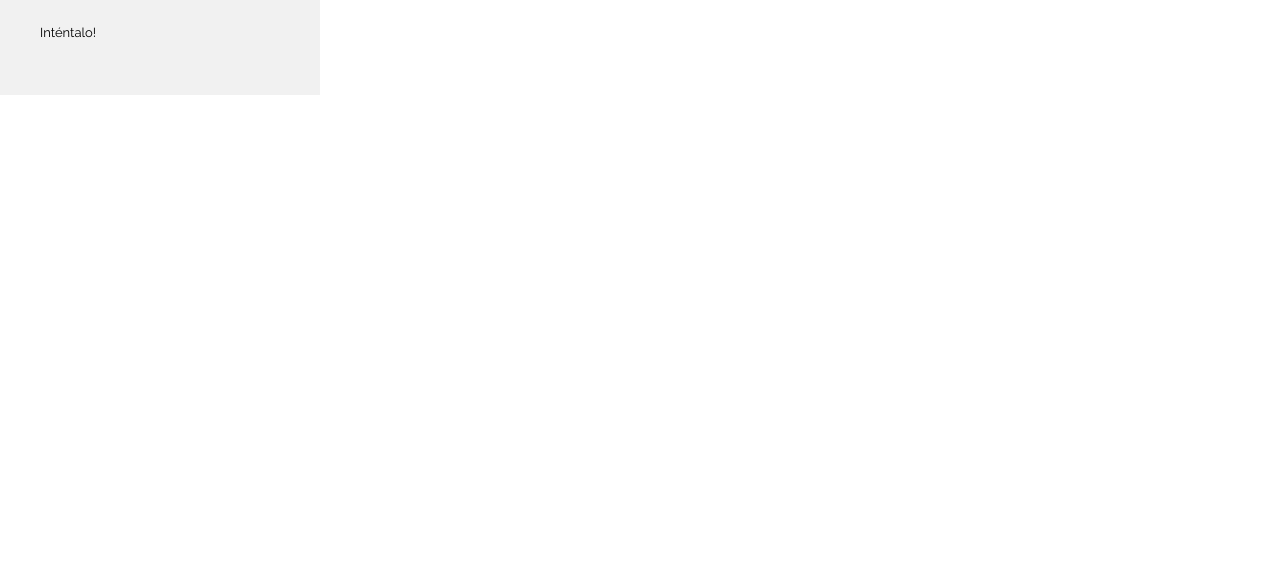
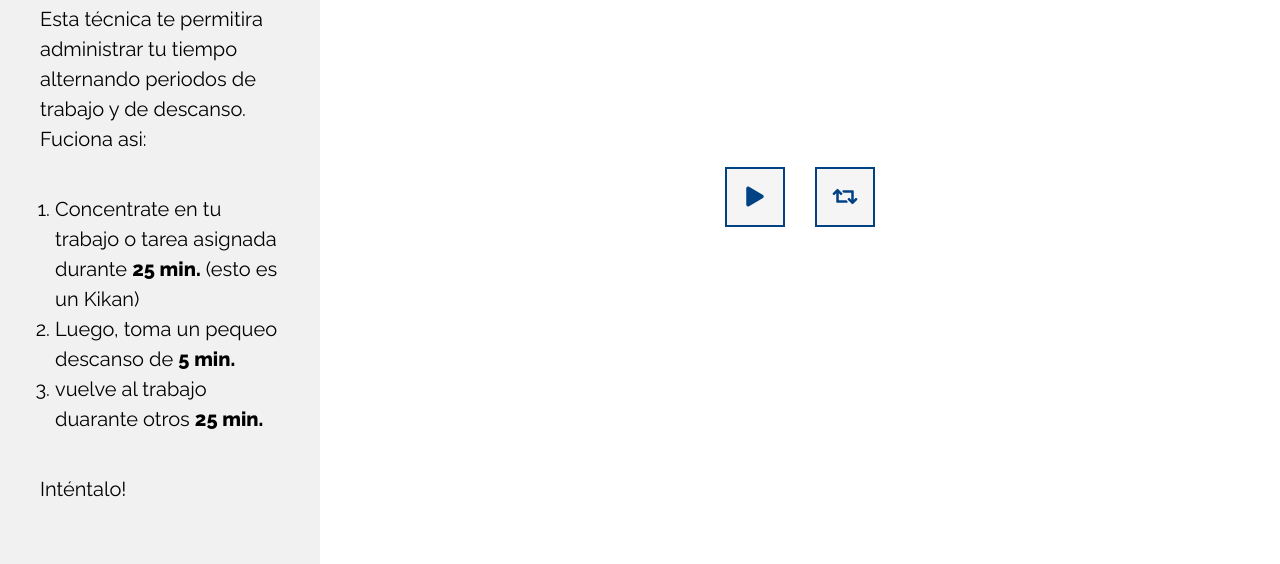
Before and after one commit to ericeladio/Kikan-timer, a plain HTML site: page index.html in a window 1280 px wide. Shown: the part 751-1315 px from the top of the page. Before the commit the page ends 846 px from the top, so only its background shows below. Drawn offline with Linux system fonts and the light colour scheme.

Commit message:
add media from monitor and img svg

```diff
--- a/css/style.css
+++ b/css/style.css
@@ -1,4 +1,4 @@
-@import url('https://fonts.googleapis.com/css2?family=Raleway:wght@400;500;600&display=swap');
+@import url('https://fonts.googleapis.com/css2?family=Raleway:ital,wght@0,400;0,600;0,800;1,500&display=swap');
 
 :root {
 	--blue: #004283;
@@ -237,3 +237,17 @@ img {
 		border: solid white;
 	}
 }
+@media (min-width: 1184px) {
+	.text-section {
+		font-size: 2rem;
+		font-weight: 500;
+	}
+	.text-section strong {
+		font-weight: 800;
+
+	}
+	.info-title {
+		width: 100%;
+	}
+
+  }
```
Also changed, not shown: img/creado_bykondo.png (deleted), img/creado_bykondo.svg (added), img/kikan-timer.png (deleted), img/kikan-timer.svg (added), img/tomato.png (deleted), img/tomato.svg (added).
